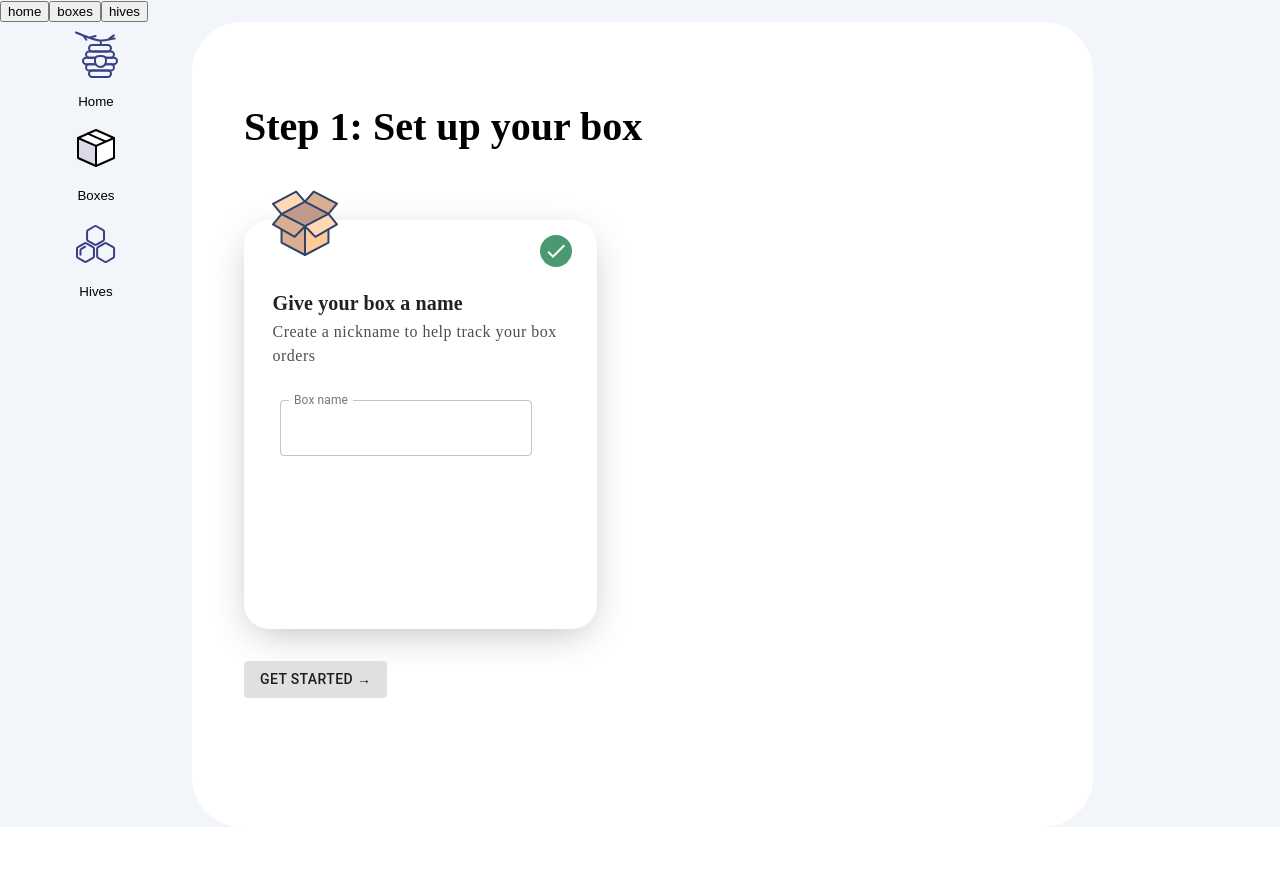
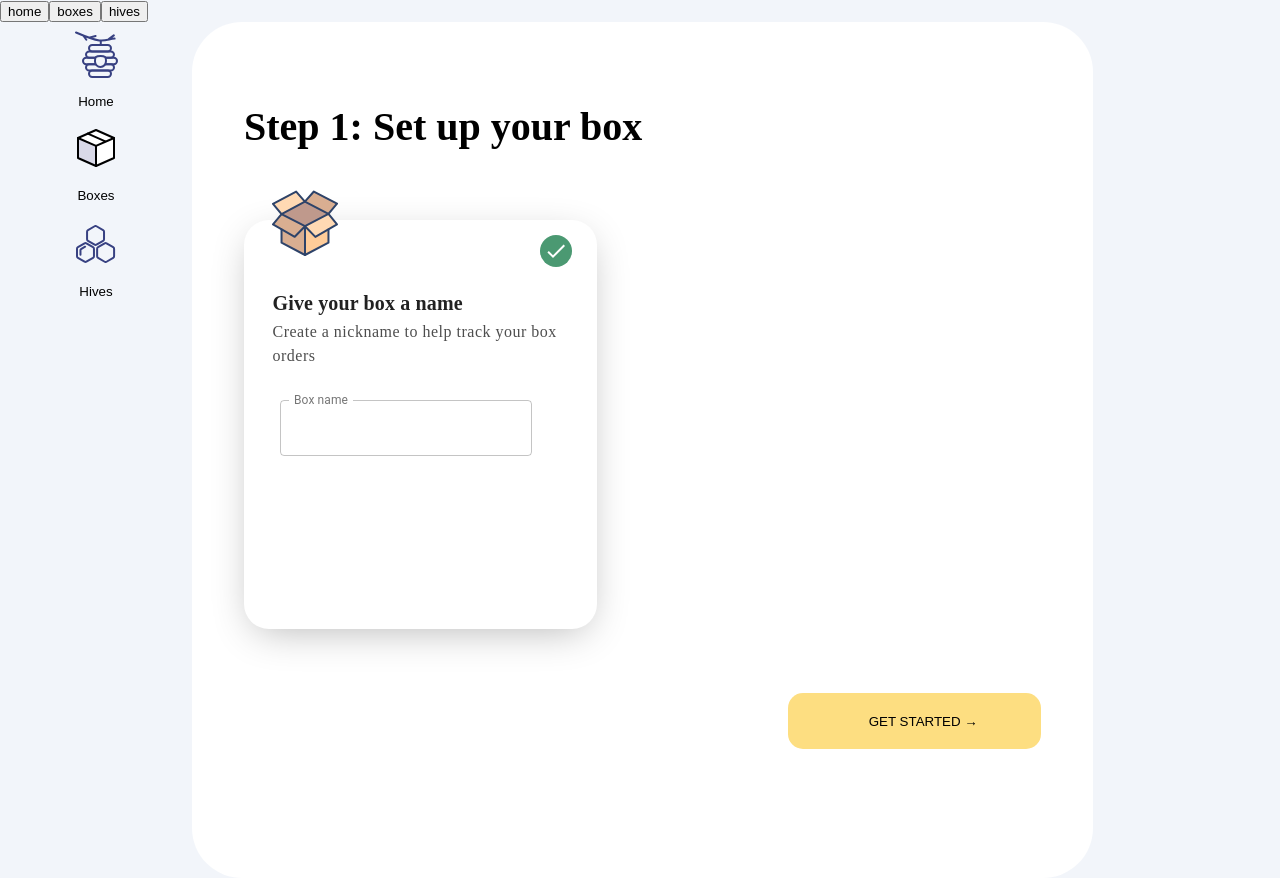
Before and after one commit to robertocandales/boxbee, a React (Create React App) app: page /boxes in a window 1280 px wide. Before the commit the page ends 827 px from the top, so only its background shows below. Built offline with nearby package versions, Linux system fonts and the light colour scheme.

Commit message:
working on card

```diff
--- a/src/screens/boxes/index.js
+++ b/src/screens/boxes/index.js
@@ -8,6 +8,7 @@ import {
     CheckIcon,
     IconCard,
     CardBut,
+    WrapperButton
 } from './styles';
 import CardsInput from '../shared/customizedInput/CardsInput';
 import checkedimage from './assets/checked.svg';
@@ -30,8 +31,12 @@ const Boxes = () => {
 
                     <Paragraph>Create a nickname to help track your box orders</Paragraph>
                     <CardsInput />
+
                 </InnerCard>
-        <CardButton />
+
+                <WrapperButton>
+                    <CardButton description={"GET STARTED  →"} />
+                </WrapperButton>
             </WrapperCard>
         </div>
     );
--- a/src/screens/boxes/styles.js
+++ b/src/screens/boxes/styles.js
@@ -81,3 +81,10 @@ export const CardBut = styled.div`
   border-radius: 15px;
   background-color: var(--goldgenrod);
 `;
+
+export const WrapperButton = styled.div`
+  display: flex;
+  justify-content: flex-end;
+
+
+`;
--- a/src/screens/shared/button/CardButton.js
+++ b/src/screens/shared/button/CardButton.js
@@ -1,14 +1,16 @@
-import React from 'react';
-import Button from '@material-ui/core/Button';
+import React from 'react'
+
+
+//styles
 import { CustomizedButton } from './styles';
 
 
-const CardButton = () => {
+const CardButton = ({ description = 'add description' }) => {
     return (
-        <CustomizedButton variant="contained" disableElevation>
-            GET STARTED →
+        <CustomizedButton>
+            {description}
         </CustomizedButton>
-    );
+    )
 }
 
 export default CardButton
--- a/src/screens/shared/button/styles.js
+++ b/src/screens/shared/button/styles.js
@@ -1,9 +1,12 @@
 import styled from 'styled-components';
-import Button from '@material-ui/core/Button';
 import { colors } from '../../../config/theme';
 
-
-export const CustomizedButton = styled(Button)`
+export const CustomizedButton = styled.button`
   background-color: ${colors.GOLD};
-
+  width: 253px;
+  height: 56px;
+  margin: 32px 22px 0 7px;
+  padding: 20px 51px 20px 68px;
+  border-radius: 15px;
+  border: none;
 `;
```
Also changed, not shown: src/container/Container.js (indentation only). Lines whose indentation alone changed are shown as unchanged.
